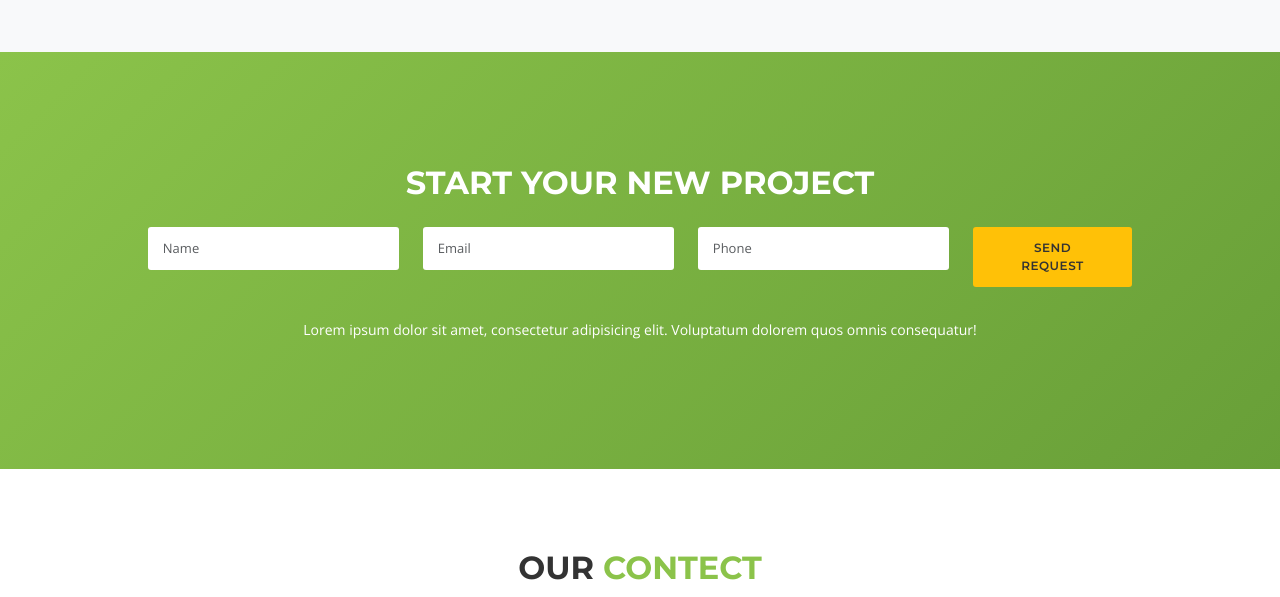
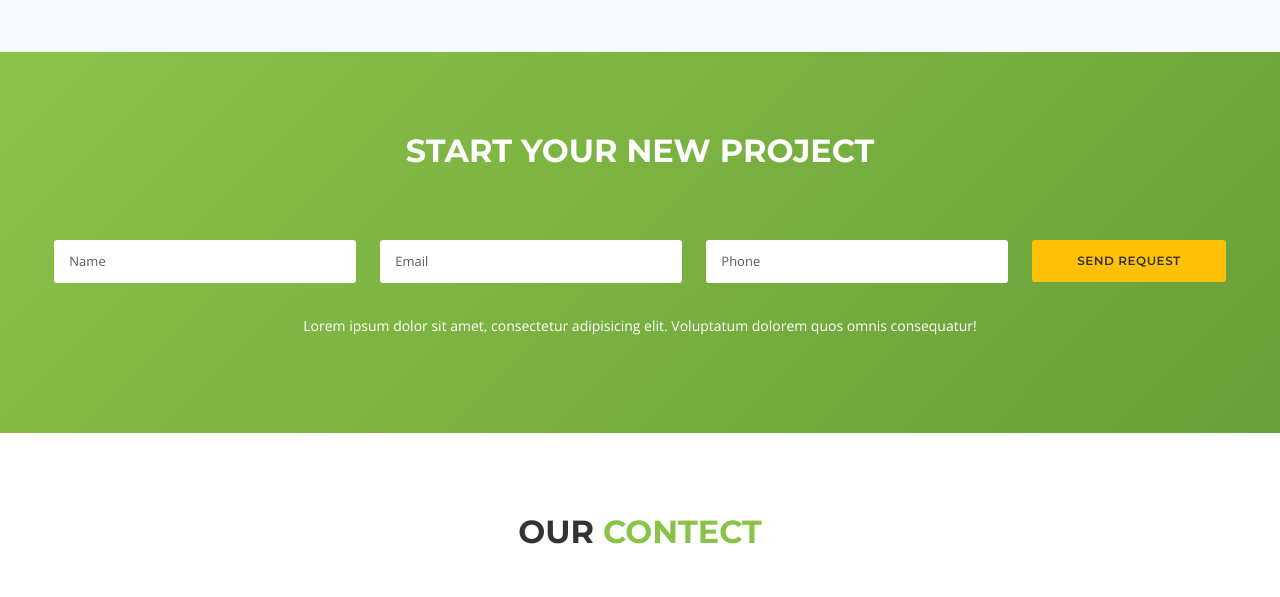
Before and after one commit to ParulUniversityMishraPankajKumar/PM-Agency, a plain HTML site: page index.html in a window 1280 px wide. Shown: the part 4280-4877 px from the top of the page. Drawn offline with nearby package versions, Linux system fonts and the light colour scheme.

Commit message:
start new project update

```diff
--- a/index.html
+++ b/index.html
@@ -683,8 +683,8 @@
 
         <!-- Start Project Section -->
         <section class="start-project-section">
-            <div class="container">
                 <h2 class="text-white text-center mb-4">START YOUR NEW PROJECT</h2>
+                <br><br>
                 <form class="project-form">
                     <div class="row justify-content-center">
                         <div class="col-md-3 mb-3">
```
